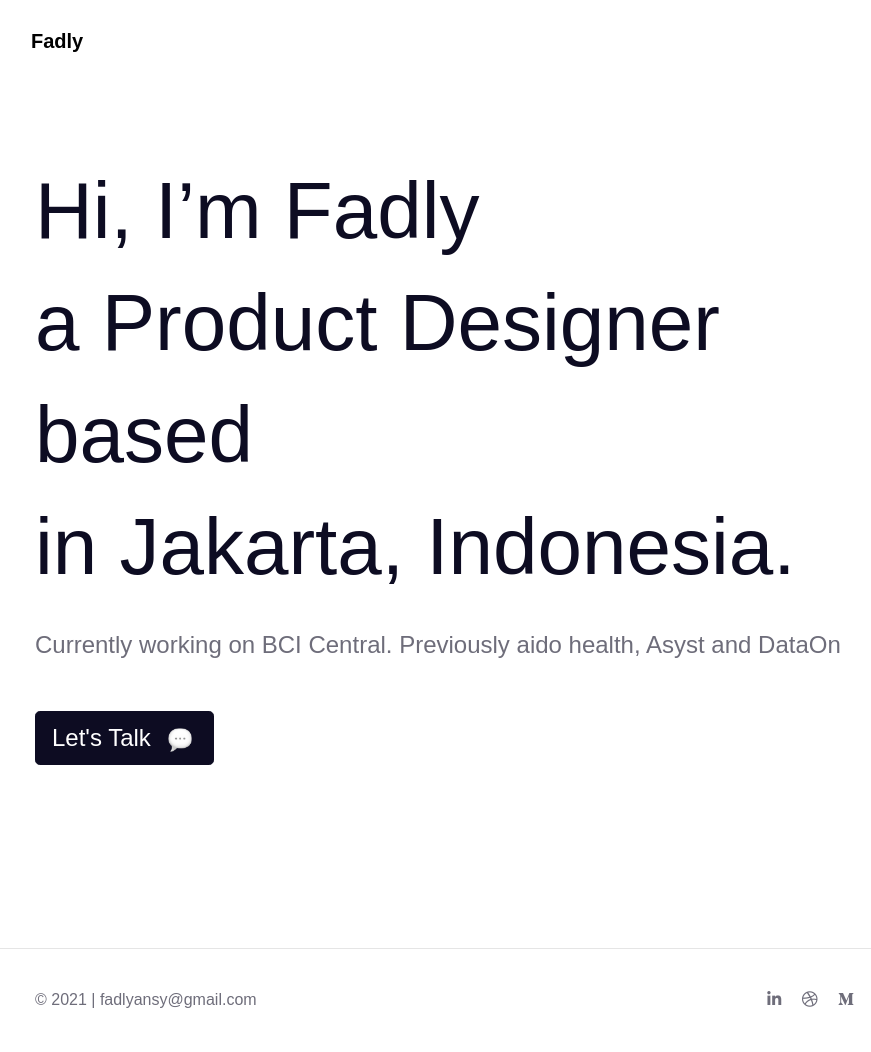
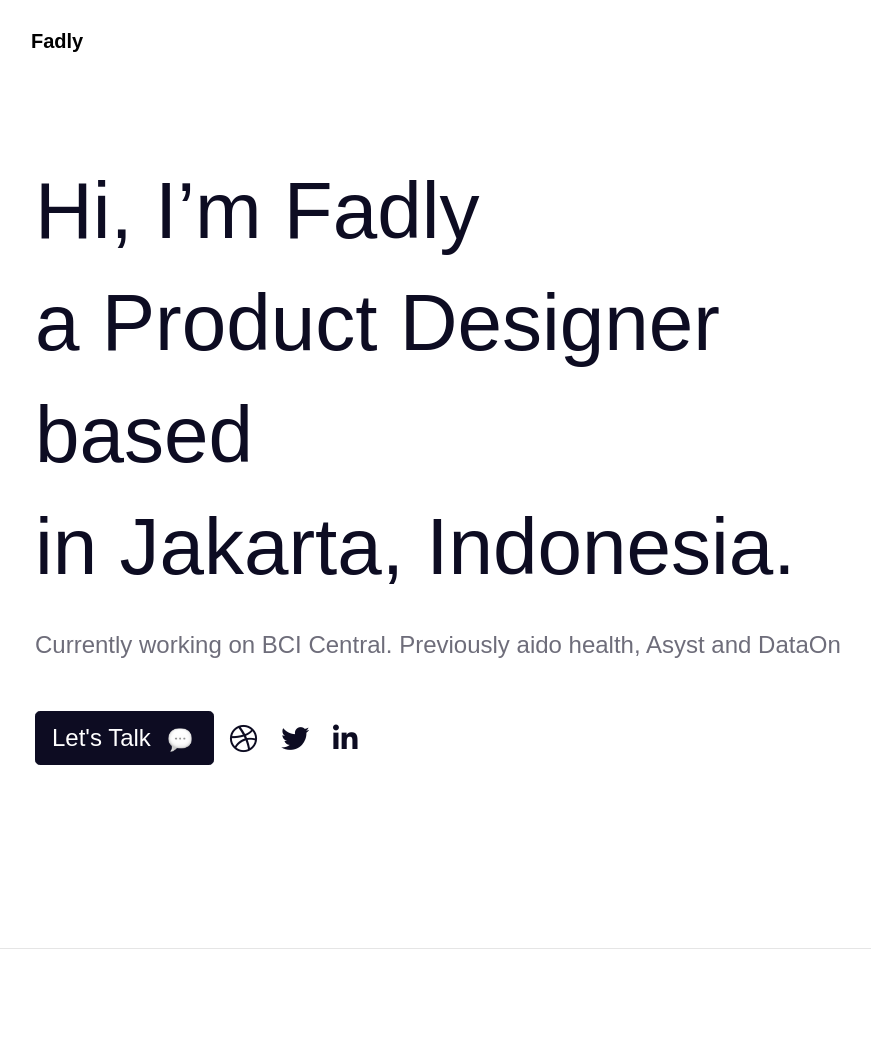
Before and after one commit to fadlyansy/fadlyansy.github.io, a plain HTML site: page index.html in a window 1280 px wide. Shown: the whole page, without its empty margins (160-1031 px from the left). After the commit the page ends 949 px from the top, so only its background shows below. Drawn offline with nearby package versions, Linux system fonts and the light colour scheme.

Commit message:
updateing without footer

```diff
--- a/assets/css/custom.css
+++ b/assets/css/custom.css
@@ -193,6 +193,18 @@ a{
 .journal-title span{
   color: #BFBFBF
 }
+.socmed-title{
+  float:left;
+  margin-left: 1rem;
+  margin-top: 0.5rem;
+  font-size: 28px;
+}
+.socmed-title a{
+  color: #0D0C22
+}
+.socmed-title a:hover{
+  color: #23272b
+}
 
 /* ***************** */
 
--- a/index.html
+++ b/index.html
@@ -97,8 +97,13 @@
           Previously <a href="https://aido.id/" class="color-imp">aido health</a>, <a href="https://www.asyst.co.id/" class="color-imp">Asyst</a> and <a href="https://dataon.com/" class="color-imp">DataOn</a></p>
 
 
-        <div>
+        <div class="float-left">
           <a href="mailto:fadlyansy@gmail.com" type="button" class="btn btn-dark btn-lg">Let's Talk <span><img src="assets/images/speech-balloon.png" style="width: 24px; margin: 0px 5px 0 10px"></span></a>
+        </div>
+        <div class="socmed-title">
+            <a href="https://dribbble.com/fadlyansy"><i class="fab fa-dribbble mr-3" aria-hidden="true"></i></a>
+            <a href="https://twitter.com/fadlyansyahh/"><i class="fab fa-twitter mr-3" aria-hidden="true"></i></a>
+            <a href="https://linkedin.com/in/fadlyansy"><i class="fab fa-linkedin-in mr-3" aria-hidden="true"></i></a>
         </div>
         <div>
 
@@ -235,7 +240,7 @@
 
     <!-- FOOTER -->
     <span class="fd-border-line mt-5"></span>
-    <div class="container fd-journal mt-5">
+    <!-- <div class="container fd-journal mt-5">
       <div class="row mt-5">
         <div class="col-md-12 mt-4 mb-4">
           <p class="float-left copyright-fadly pt-3">© 2021 | <a href="mailto:fadlyansy@gmail.com">fadlyansy@gmail.com</a></p>
@@ -250,7 +255,7 @@
 
           </div>
         </div>
-      </div>
+      </div> -->
     </div>
 
     <!-- <script src="assets/js/jquery-3.2.1.slim.min.js"></script>
```
